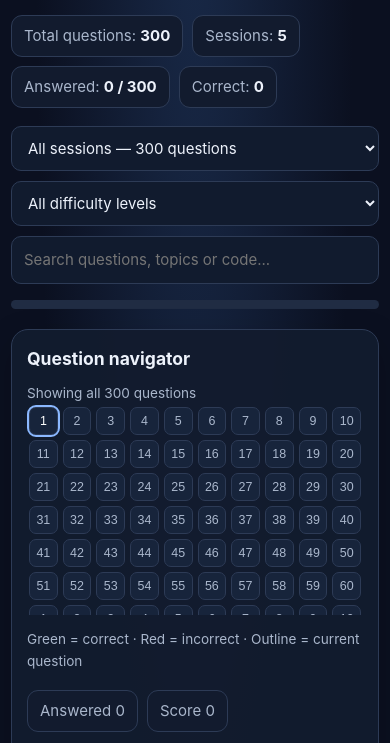
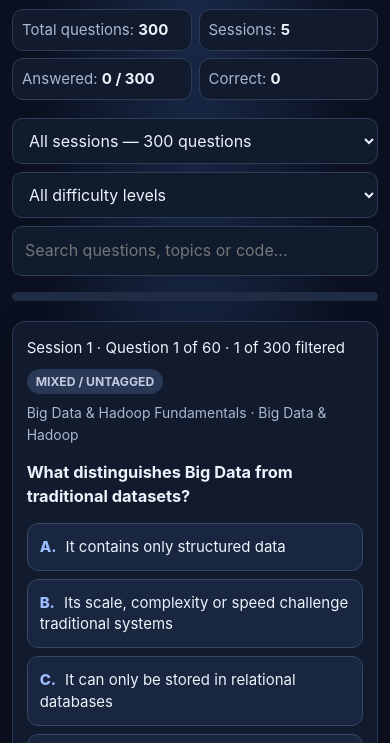
Before and after one commit to tvnisxq/bdt_mcqs, a plain HTML site: page index.html in a window 390 px wide. Shown: the part 188-931 px from the top of the page. Drawn offline with Linux system fonts and the light colour scheme.

Commit message:
Modified to make it properly viewable in phones and tablets as well

```diff
--- a/index.html
+++ b/index.html
@@ -59,6 +59,95 @@ button.ctrl:disabled{opacity:.35;cursor:not-allowed}
 button:focus-visible,select:focus-visible,input:focus-visible{outline:2px solid var(--accent);outline-offset:2px}
 @media(max-width:850px){.layout{grid-template-columns:1fr}.side{order:-1}.navgrid{grid-template-columns:repeat(12,1fr);max-height:210px}}
 @media(max-width:620px){main{padding:18px 11px 45px}.toolbar{grid-template-columns:1fr}.card,.side{padding:15px}.navgrid{grid-template-columns:repeat(10,1fr)}}
+
+/* Responsive layout refinements: phone, tablet, laptop, and touch input */
+html {
+  -webkit-text-size-adjust: 100%;
+  text-size-adjust: 100%;
+  scroll-behavior: smooth;
+}
+body {
+  min-width: 320px;
+  overflow-x: hidden;
+  overflow-wrap: anywhere;
+}
+main {
+  width: min(100%, 1240px);
+  padding-left: clamp(12px, 2.2vw, 28px);
+  padding-right: clamp(12px, 2.2vw, 28px);
+}
+.toolbar > * { min-width: 0; }
+select, input, button { max-width: 100%; }
+select, input {
+  min-height: 46px;
+  font-size: 16px; /* avoids automatic zoom on iOS */
+}
+.card, .side { min-width: 0; }
+.question, .topic, .sub, .explain { overflow-wrap: anywhere; }
+pre {
+  max-width: 100%;
+  white-space: pre;
+  overflow-x: auto;
+  -webkit-overflow-scrolling: touch;
+  tab-size: 2;
+}
+.option {
+  min-height: 48px;
+  touch-action: manipulation;
+  overflow-wrap: anywhere;
+}
+button.ctrl, .navnum {
+  min-height: 42px;
+  touch-action: manipulation;
+}
+.navgrid {
+  grid-template-columns: repeat(auto-fit, minmax(34px, 1fr));
+  overscroll-behavior: contain;
+  -webkit-overflow-scrolling: touch;
+}
+.progress-wrap { position: relative; }
+@media (min-width: 1100px) {
+  .layout { grid-template-columns: minmax(0, 1fr) 270px; gap: 20px; }
+  .side { position: sticky; top: 14px; }
+}
+@media (min-width: 701px) and (max-width: 1099px) {
+  main { padding-top: 22px; }
+  .layout { grid-template-columns: minmax(0, 1fr) 220px; gap: 12px; }
+  .card, .side { padding: 16px; }
+  .navgrid { grid-template-columns: repeat(6, minmax(0, 1fr)); max-height: 55vh; }
+}
+@media (max-width: 700px) {
+  main { padding-top: max(12px, env(safe-area-inset-top)); padding-bottom: max(28px, env(safe-area-inset-bottom)); }
+  .layout { grid-template-columns: minmax(0, 1fr); }
+  .side { order: 0; }
+  .toolbar { grid-template-columns: minmax(0, 1fr); gap: 8px; }
+  .stats { display: grid; grid-template-columns: repeat(2, minmax(0, 1fr)); gap: 7px; }
+  .stat { padding: 8px 9px; min-width: 0; }
+  .card, .side { border-radius: 13px; padding: clamp(12px, 3.5vw, 17px); }
+  .question { font-size: clamp(1rem, 4.2vw, 1.12rem); line-height: 1.5; }
+  .options { gap: 8px; }
+  .option { padding: 12px; line-height: 1.45; }
+  .controls { display: grid; grid-template-columns: repeat(2, minmax(0, 1fr)); }
+  button.ctrl { width: 100%; padding: 11px 9px; }
+  .navgrid { grid-template-columns: repeat(8, minmax(0, 1fr)); max-height: 230px; }
+  .navnum { min-height: 38px; }
+}
+@media (max-width: 380px) {
+  h1 { font-size: 1.5rem; }
+  .stats { grid-template-columns: 1fr 1fr; }
+  .navgrid { grid-template-columns: repeat(6, minmax(0, 1fr)); }
+  .controls { grid-template-columns: 1fr 1fr; }
+  .meta { align-items: flex-start; }
+}
+@media (prefers-reduced-motion: reduce) {
+  *, *::before, *::after {
+    scroll-behavior: auto !important;
+    transition-duration: .01ms !important;
+    animation-duration: .01ms !important;
+    animation-iteration-count: 1 !important;
+  }
+}
+
 </style>
 </head>
 <body>
```
